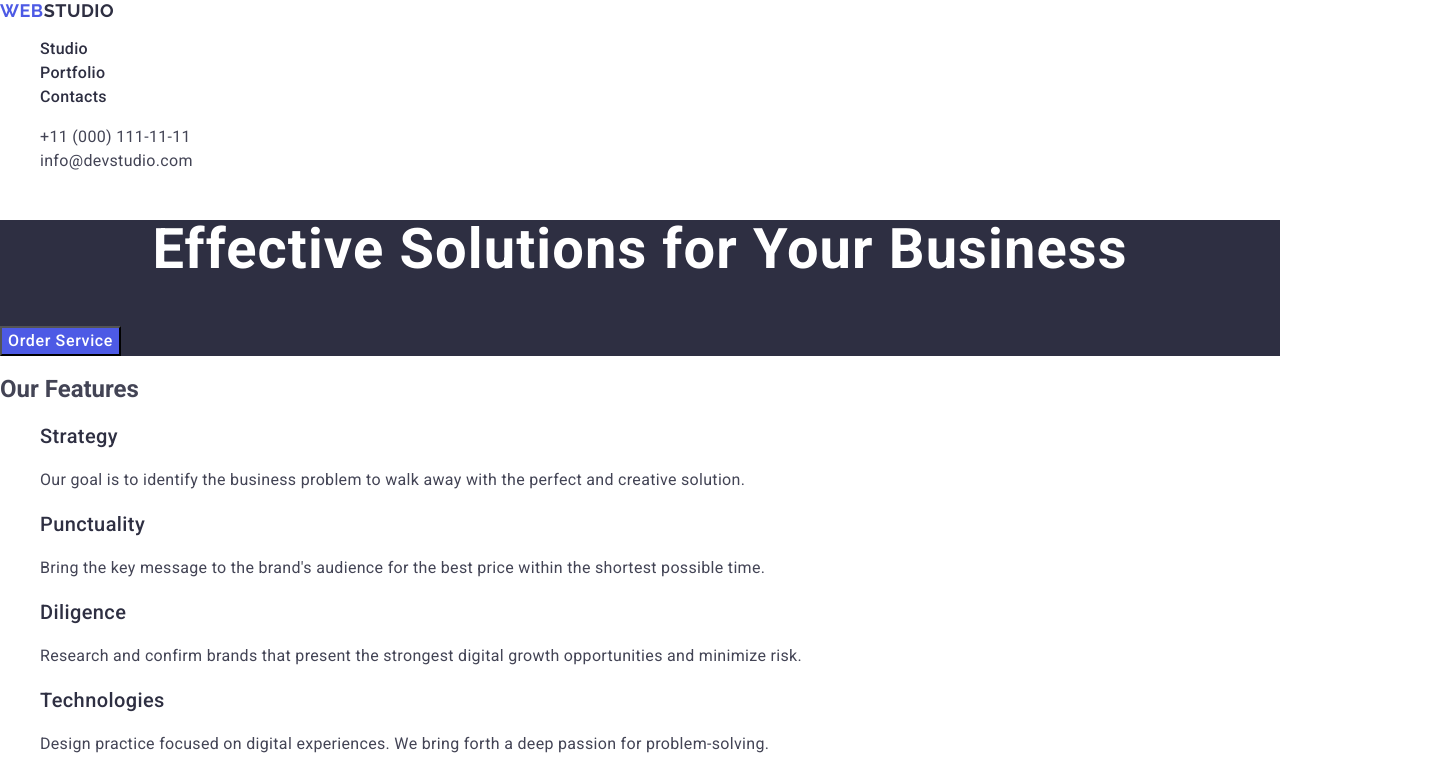
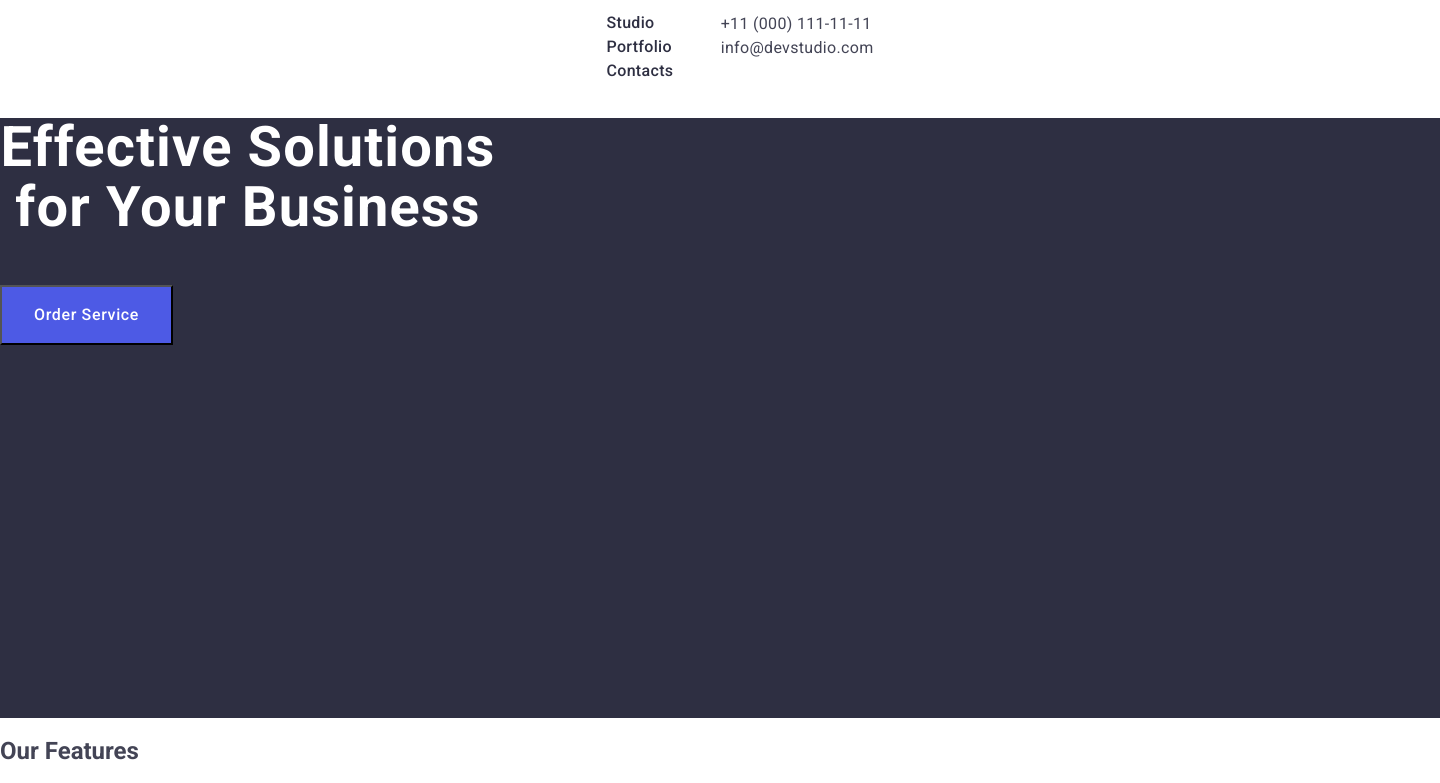
Before and after one commit to ks-murr-21/goit-markup-hw-03-old-project-, a plain HTML site: page index.html in a window 1280 px wide. Shown: the top 783 px of the page, 1440 px wide, since content can reach past the window. Drawn offline with nearby package versions, Linux system fonts and the light colour scheme.

Commit message:
Update styles.css

```diff
--- a/css/styles.css
+++ b/css/styles.css
@@ -4,10 +4,18 @@ body {
   font-family: 'Roboto', sans-serif;
   font-style: normal;
   font-weight: 400;
+  width: 1440px;
+  height: 3300px;
 }
 
 .header {
   background-color: #ffffff;
+  display: flex;
+  width: 1440px;
+  height: 72px;
+  justify-content: center;
+  align-items: center;
+  flex-shrink: 0;
 }
 .nav-logo {
 }
@@ -90,6 +98,9 @@ body {
 }
 .hero {
   background-color: #2e2f42;
+  width: 1440px;
+  height: 600px;
+  flex-shrink: 0;
 }
 .hero-title {
   color: #fff;
@@ -99,6 +110,8 @@ body {
   font-weight: 700;
   line-height: 1.07;
   letter-spacing: 1.12px;
+  width: 496px;
+  border: 60px;
 }
 .hero-button {
   background-color: #4d5ae5;
@@ -108,6 +121,10 @@ body {
   font-weight: 500;
   line-height: 1.5;
   letter-spacing: 0.64px;
+  display: inline-flex;
+  padding: 16px 32px;
+  align-items: flex-start;
+  gap: 10px;
 }
 
 .hero-button:hover {
```
